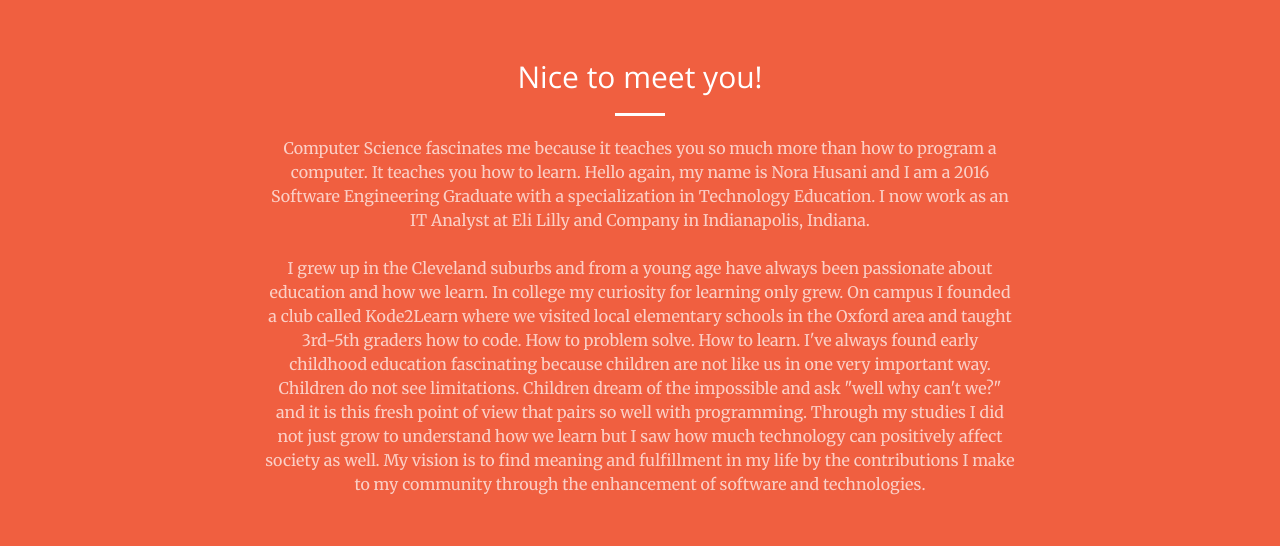
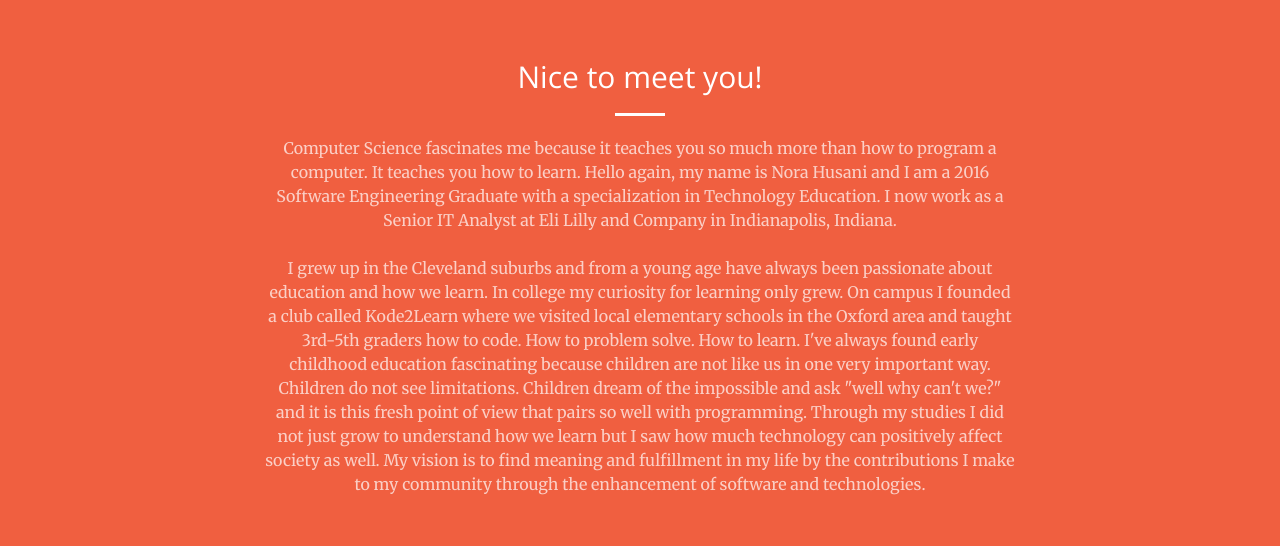
Before and after one commit to norahusani/norahusani.github.io, a plain HTML site: page index.html in a window 1280 px wide. Shown: the part 840-1386 px from the top of the page. Drawn offline with nearby package versions, Linux system fonts and the light colour scheme.

Commit message:
job title update

```diff
--- a/index.html
+++ b/index.html
@@ -89,7 +89,7 @@
                 <div class="col-lg-8 col-lg-offset-2 text-center">
                     <h2 class="section-heading">Nice to meet you!</h2>
                     <hr class="light">
-                    <p class="text-faded">Computer Science fascinates me because it teaches you so much more than how to program a computer.  It teaches you how to learn.  Hello again, my name is Nora Husani and I am a 2016 Software Engineering Graduate with a specialization in Technology Education. I now work as an IT Analyst at Eli Lilly and Company in Indianapolis, Indiana.
+                    <p class="text-faded">Computer Science fascinates me because it teaches you so much more than how to program a computer.  It teaches you how to learn.  Hello again, my name is Nora Husani and I am a 2016 Software Engineering Graduate with a specialization in Technology Education. I now work as a Senior IT Analyst at Eli Lilly and Company in Indianapolis, Indiana.
                     <br><br>
                     I grew up in the Cleveland suburbs and from a young age have always been passionate about education and how we learn.  In college my curiosity for learning only grew.  On campus I founded a club called Kode2Learn where we visited local elementary schools in the Oxford area and taught 3rd-5th graders how to code.  How to problem solve.  How to learn.  I've always found early childhood education fascinating because children are not like us in one very important way.  Children do not see limitations.  Children dream of the impossible and ask "well why can't we?" and it is this fresh point of view that pairs so well with programming.  Through my studies I did not just grow to understand how we learn but I saw how much technology can positively affect society as well.  My vision is to find meaning and fulfillment in my life by the contributions I make to my community through the enhancement of software and technologies.  </p>
 
```
